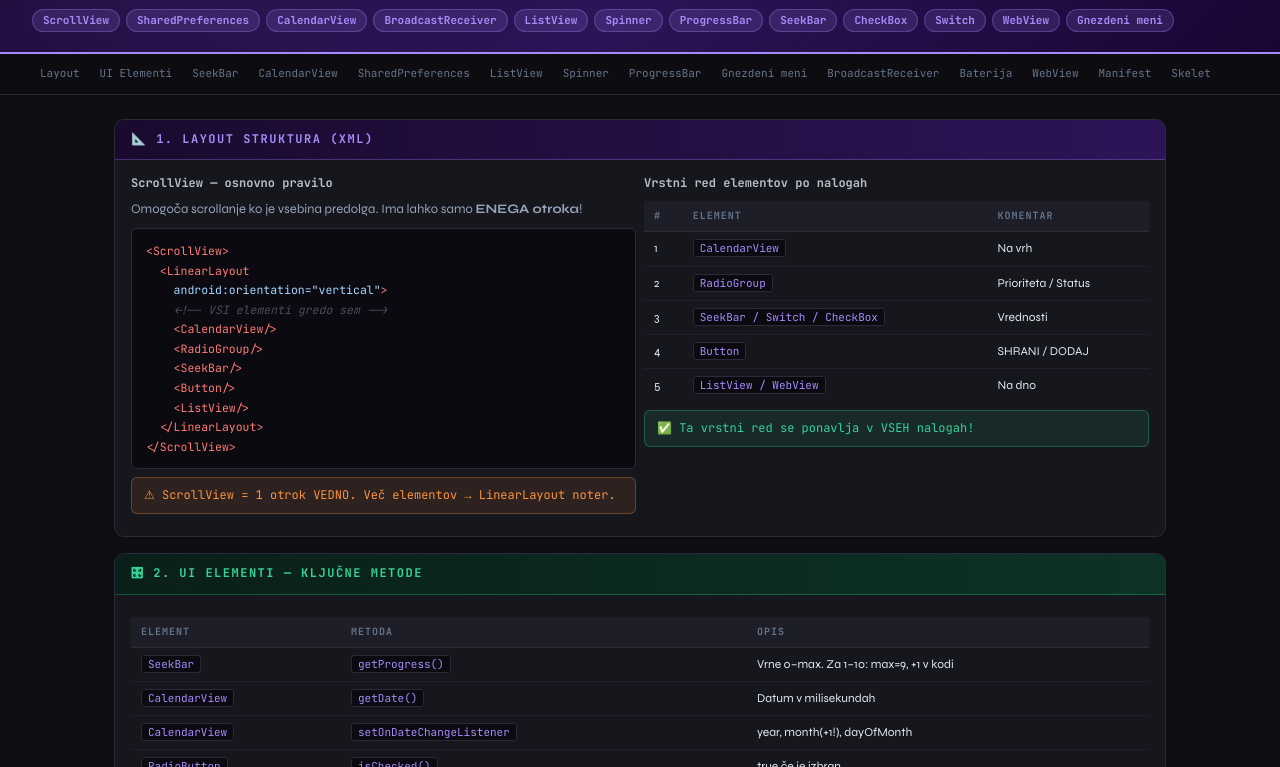
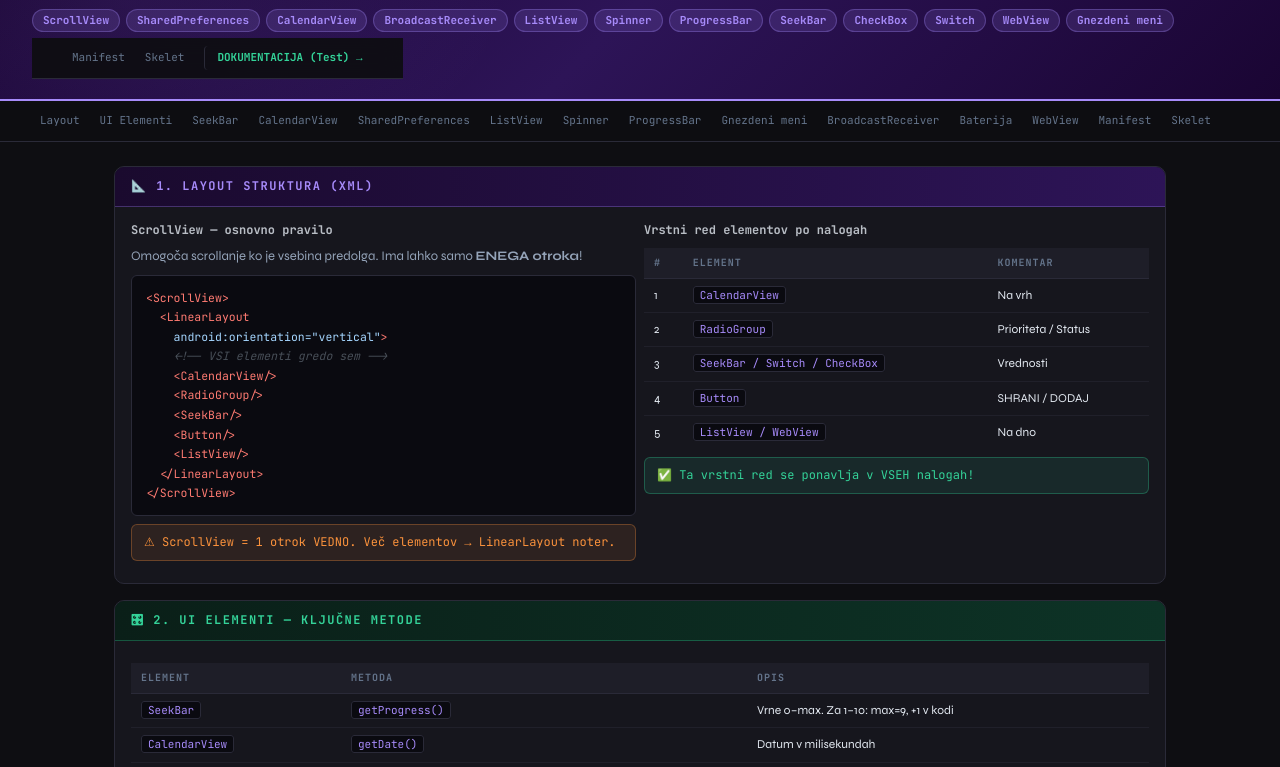
Before and after one commit to Asparagus072/Android, a plain HTML site: page index.html in a window 1280 px wide. Shown: the part 98-865 px from the top of the page. Drawn offline with Linux system fonts and the light colour scheme.

Commit message:
Add navigation links to documentation in index.html

```diff
--- a/index.html
+++ b/index.html
@@ -303,6 +303,14 @@
     <span class="tag">Switch</span>
     <span class="tag">WebView</span>
     <span class="tag">Gnezdeni meni</span>
+    <nav class="nav">
+  <a href="#manifest">Manifest</a>
+  <a href="#skelet">Skelet</a>
+
+  <a href="test.html" style="color: var(--accent2); font-weight: bold; border-left: 1px solid var(--border); padding-left: 12px; margin-left: 8px;">
+    DOKUMENTACIJA (Test) →
+  </a>
+</nav>
   </div>
 </div>
 
```
